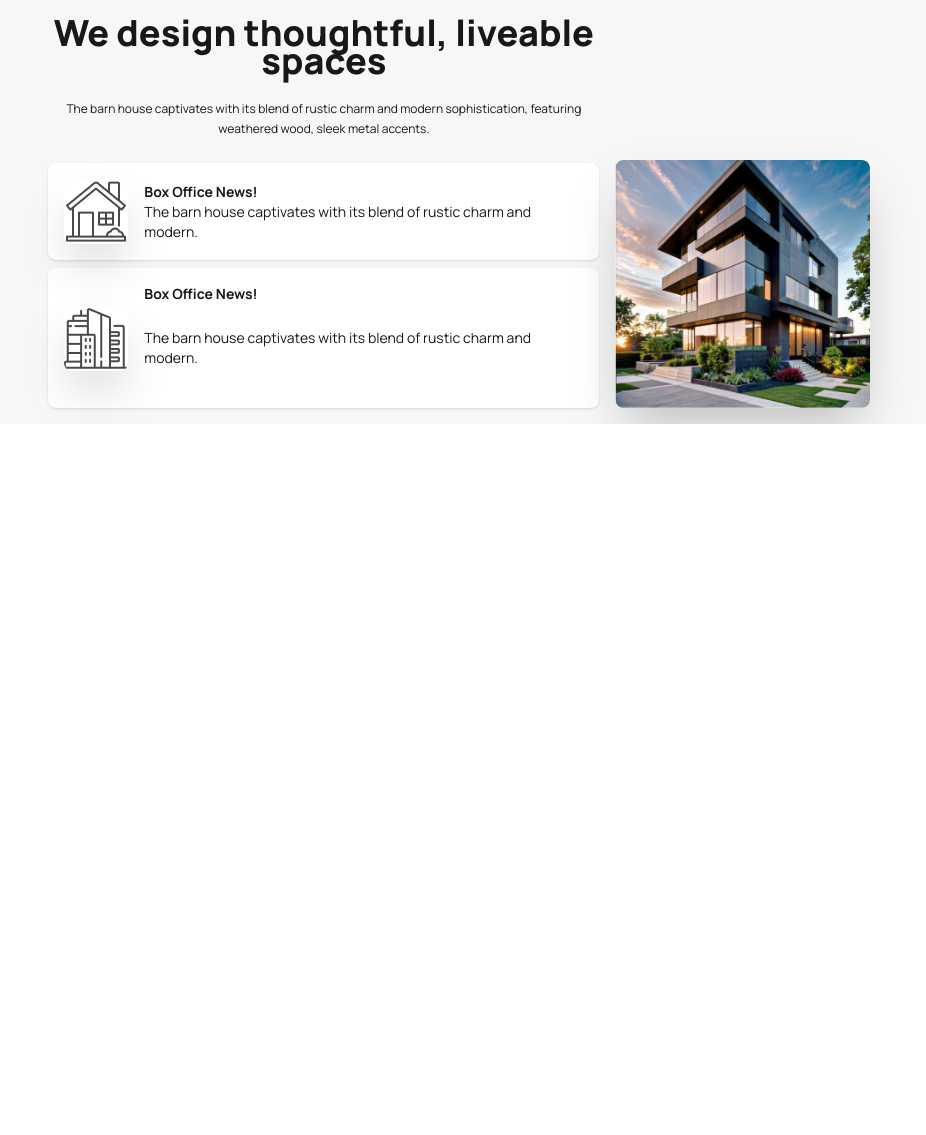
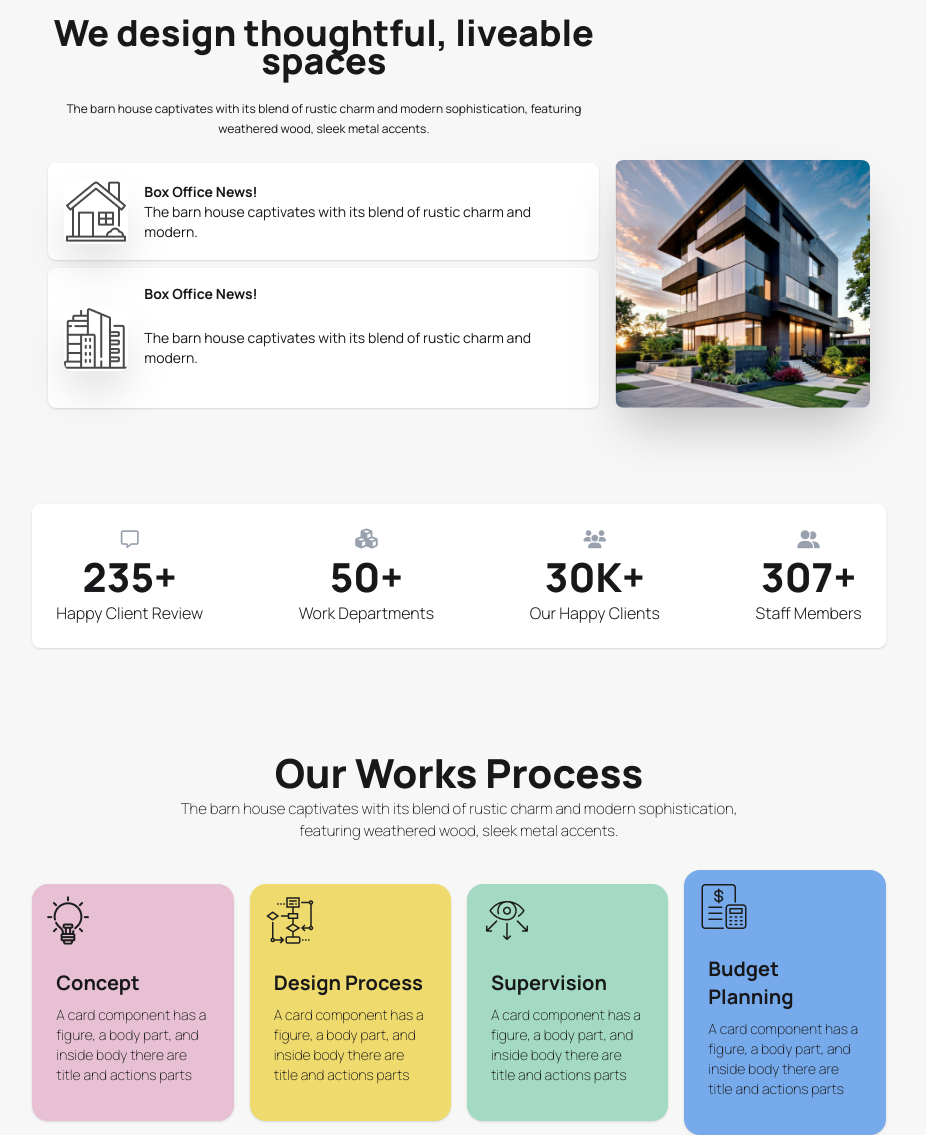
Before and after one commit to nafiz93/rinterio, a plain HTML site: page index.html in a window 1280 px wide. Shown: the part 748-1883 px from the top of the page, without its empty margins (181-1107 px from the left). Before the commit the page ends 1172 px from the top, so only its background shows below. Drawn offline with nearby package versions, Linux system fonts and the light colour scheme.

Commit message:
added the stat part and work process part and make them responsive

```diff
--- a/index.html
+++ b/index.html
@@ -49,13 +49,29 @@
         .btn-bg {
             background-color: rgb(171, 239, 95);
         }
+
+        .card-one-bg {
+            background-color: rgb(231, 193, 211)
+        }
+
+        .card-two-bg {
+            background-color: rgb(239, 218, 110)
+        }
+
+        .card-three-bg {
+            background-color: rgb(164, 218, 195)
+        }
+
+        .card-four-bg {
+            background-color: rgb(119, 170, 234)
+        }
     </style>
 
 </head>
 
 <body class="font-manrope bg-color">
 
-    <section class="navbar w-full shadow-sm">
+    <section class="navbar lg:w-2/3 lg:mx-auto">
         <div class="navbar-start">
 
             <div class="flex items-center lg:gap-2">
@@ -65,8 +81,8 @@
                 <a class="lg:text-xl text-sm font-bold">Rinterio</a>
             </div>
         </div>
-        <div class="navbar-center hidden lg:flex">
-            <ul class="menu menu-horizontal px-1">
+        <div class="navbar-center hidden lg:flex lg:mr-8">
+            <ul class="menu menu-horizontal px-1 font-light">
                 <li><a>Home</a></li>
                 <li><a>Services</a></li>
                 <li><a>Portfolio</a></li>
@@ -157,7 +173,7 @@
     </section>
 
 
-    <div class="hero lg:w-2/3 mx-auto bg-color">
+    <section class="hero lg:w-2/3 mx-auto bg-color lg:mb-[80px] mb-[30px]">
         <div class="hero-content flex-col-reverse lg:flex-row-reverse lg:items-end items-center">
             <div>
                 <img src="/assets/Rectangle.png" class=" w-[336px] rounded-lg shadow-2xl" />
@@ -202,11 +218,108 @@
 
             </div>
         </div>
-    </div>
+    </section>
 
+    <section
+        class="lg:w-2/3 color flex flex-col gap-10 lg:flex-row lg:justify-between lg:mx-auto shadow-sm rounded-lg lg:p-6">
+        <div class="text-center">
+            <i class="fa-regular fa-message text-gray-400 text-lg"></i>
+            <h3 class="font-black text-[40px] leading-[50px]">235+</h3>
+            <p class="font-light text[14px] leading-[22px]">Happy Client Review</p>
+        </div>
+        <div class="text-center">
+            <i class=" fa-solid fa-cubes text-gray-400 text-xl"></i>
+            <h3 class="font-black text-[40px] leading-[50px]">50+</h3>
+            <p class="font-light text[14px] leading-[22px]">Work Departments</p>
+        </div>
+        <div class="text-center">
+            <i class=" fa-solid fa-users text-gray-400 text-lg"></i>
+            <h3 class="font-black text-[40px] leading-[50px]">30K+</h3>
+            <p class="font-light text[14px] leading-[22px]">Our Happy Clients</p>
+        </div>
+        <div class="text-center">
+            <i class=" fa-solid fa-user-group text-gray-400 text-lg"></i>
+            <h3 class="font-black text-[40px] leading-[50px]">307+</h3>
+            <p class="font-light text[14px] leading-[22px]">Staff Members</p>
+        </div>
+    </section>
 
+    <section class="lg:w-2/3 mx-auto mt-[100px]">
+        <div class="mb-7 text-center">
+            <h1 class="text-[40px] leading-[50px] font-extrabold">Our Works Process</h1>
+            <p class="text-[15px] leading-[22px] font-extralight">The barn house captivates with its blend of rustic
+                charm and modern
+                sophistication,<br> featuring weathered
+                wood,
+                sleek metal accents.</p>
+        </div>
+        <div class="flex flex-col items-center gap-5 lg:flex-row lg:gap-4 ">
+            <div class="card bg-base-100 w-96 shadow-sm card-one-bg flex justify-start py-3 rounded-2xl">
+                <div class="ml-3">
+                    <img src="/assets/concept.png" alt="Shoes" />
+                </div>
+                <div class="card-body">
+                    <h2>
 
+                        <div class="font-bold text-xl">Concept</div>
+                    </h2>
+                    <p class="text-sm font-extralight">A card component has a figure, a body part, and inside body there
+                        are
+                        title and
+                        actions parts</p>
 
+                </div>
+            </div>
+            <div class="card bg-base-100 w-96 shadow-sm card-two-bg flex justify-start py-3 rounded-2xl">
+                <div class="ml-4">
+                    <img src="/assets/flow-chart.png" alt="Shoes" />
+                </div>
+                <div class="card-body">
+                    <h2>
+
+                        <div class="font-bold text-xl">Design Process</div>
+                    </h2>
+                    <p class="text-sm font-extralight">A card component has a figure, a body part, and inside body there
+                        are
+                        title and
+                        actions parts</p>
+
+                </div>
+            </div>
+            <div class="card bg-base-100 w-96 shadow-sm card-three-bg flex justify-start py-3 rounded-2xl">
+                <div class="ml-4">
+                    <img src="/assets/vision.png" alt="Shoes" />
+                </div>
+                <div class="card-body">
+                    <h2>
+
+                        <div class="font-bold text-xl">Supervision</div>
+                    </h2>
+                    <p class="text-sm font-extralight">A card component has a figure, a body part, and inside body there
+                        are
+                        title and
+                        actions parts</p>
+
+                </div>
+            </div>
+            <div class="card bg-base-100 w-96 shadow-sm card-four-bg flex justify-start py-3 rounded-2xl">
+                <div class="ml-4">
+                    <img src="/assets/budget-planning.png" alt="Shoes" />
+                </div>
+                <div class="card-body">
+                    <h2>
+
+                        <div class="font-bold text-xl">Budget Planning</div>
+                    </h2>
+                    <p class="text-sm font-extralight">A card component has a figure, a body part, and inside body there
+                        are
+                        title and
+                        actions parts</p>
+
+                </div>
+            </div>
+        </div>
+    </section>
 
 </body>
 
```
